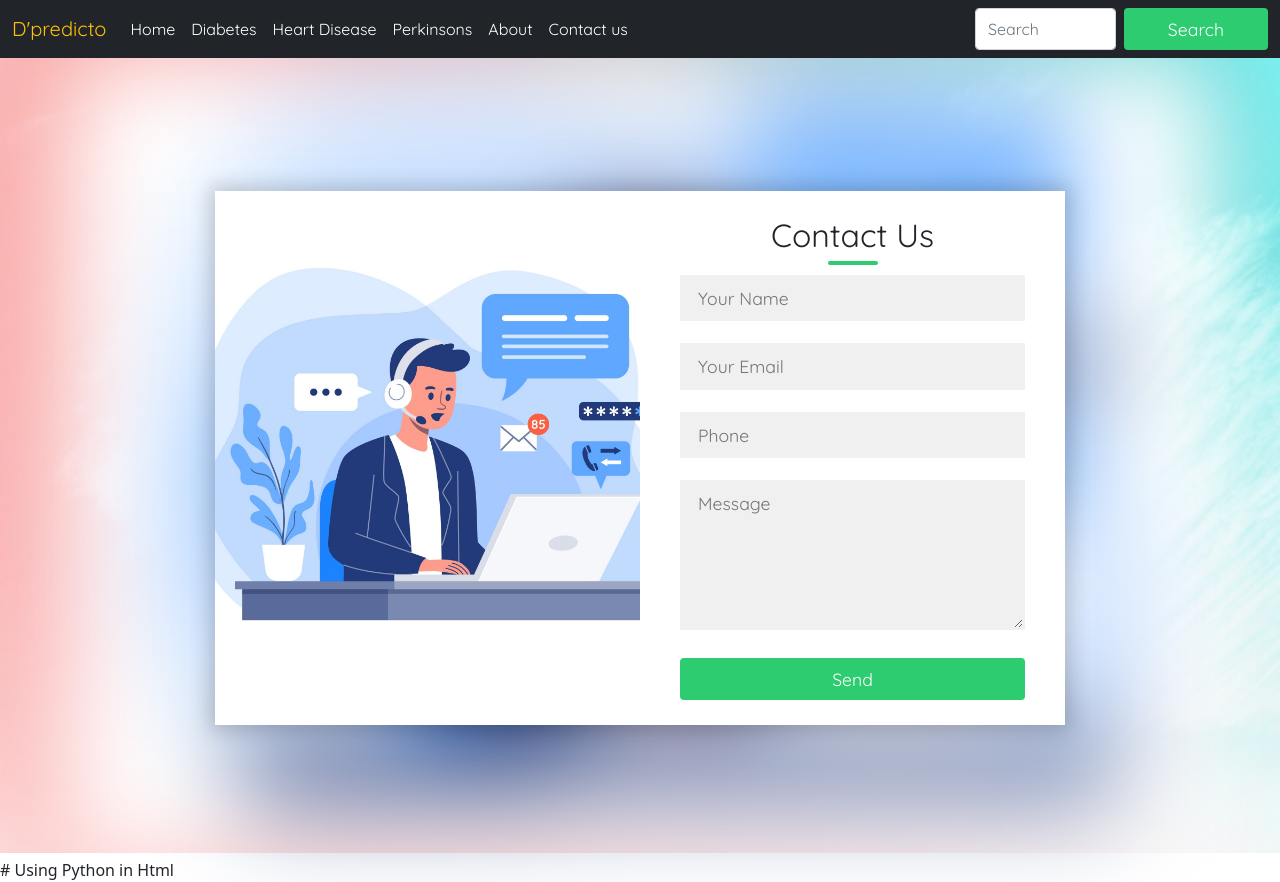
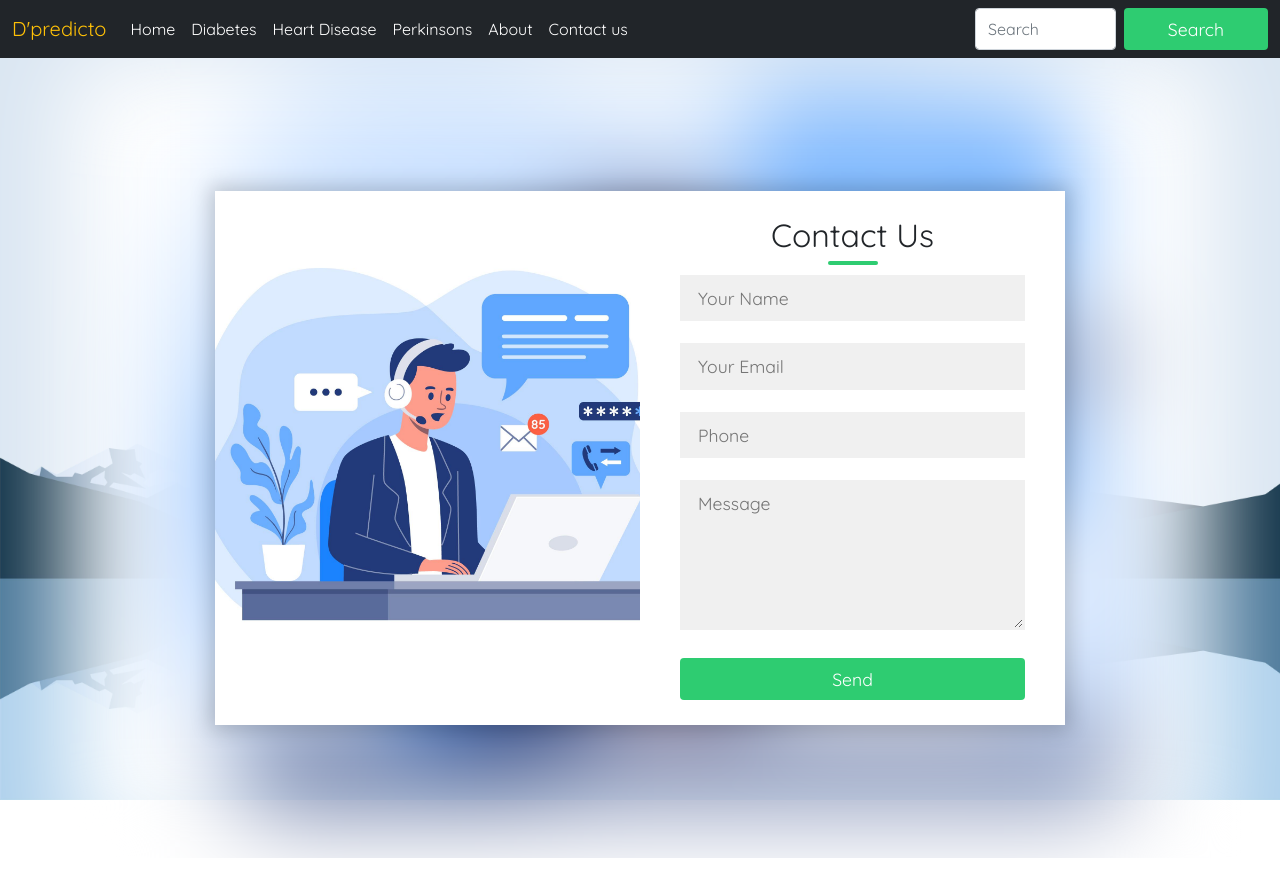
Before and after one commit to shubham-murtadak/Dpredicto-An-Disease-Prediction-System, a Flask app: page /contact in a window 1280 px wide. After the commit the page ends 858 px from the top, so only its background shows below. Run offline with Flask 3, Linux system fonts and the light colour scheme; parts of the project's set-up code (start-up, migrations or seed data) failed here and were passed over.

Commit message:
Contact Mail Functioning Properly

```diff
--- a/app.py
+++ b/app.py
@@ -34,6 +34,7 @@ def about():
 def contact():
     return render_template('contact.html')
 
+@app.route('/contact',  methods=["POST"])
 def contact_us():
 
     # No need for OTP here, for appointment booking use OTP create a button confirm booking once clicked run the otp code
@@ -68,8 +69,8 @@ def contact_us():
     email = request.form.get('email')
     query = request.form.get('Message')
 
-    GenEmail(email,name)
-    return render_template(contact.html, label = 1)
+    GenEmail(email, name)
+    return render_template("contact.html", label=1)
 
 # Creating Dpred Page
 @app.route('/diabetes')
@@ -160,9 +161,6 @@ def parkinsons():
     return render_template('parkinsons.html')
 
 
-@app.get("/chat")
-
-
 @app.route('/parkinsons', methods=['POST'])
 def parkinsons_result():
         scaler = StandardScaler()
@@ -203,19 +201,20 @@ def parkinsons_result():
         return "Please Enter Correct Values ! "
 
 # @app.get("/chat")
-
-
-def index_get():
-    return render_template("cbase.html")
-
-
-# Whats the use of this code ?
-@app.post("/predict")
-def predict():
-    text=request.get_json().get("message")
-    response=get_response(text)
-    message={"answer":response}
-    return jsonify(message)
+# @app.get("/chat")
+#
+#
+# def index_get():
+#     return render_template("cbase.html")
+#
+#
+# # Whats the use of this code ?
+# @app.post("/predict")
+# def predict():
+#     text=request.get_json().get("message")
+#     response=get_response(text)
+#     message={"answer":response}
+#     return jsonify(message)
 
 
 
--- a/templates/contact.html
+++ b/templates/contact.html
@@ -11,7 +11,7 @@
         integrity="sha384-+0n0xVW2eSR5OomGNYDnhzAbDsOXxcvSN1TPprVMTNDbiYZCxYbOOl7+AMvyTG2x" crossorigin="anonymous">
         <style>
           body {
-            background-image: url("../static/img/b1.jpg");
+            background-image: url("../static/img/contact1.jpg");
             background-size: cover;
             background-repeat: no-repeat;
             /* Additional background styles */
@@ -69,7 +69,7 @@
             <div class="left"></div>
             <div class="right">
                 <h2>Contact Us</h2>
-                <form method="POST" action="/submit">
+                <form method="POST" action="/contact">
                     <input type="text" class="field" name="name" placeholder="Your Name">
                     <input type="text" class="field" name="email" placeholder="Your Email">
                     <input type="text" class="field" name="phone" placeholder="Phone">
@@ -81,7 +81,7 @@
     </div>
 </body>
 </html>
-# Using Python in Html
+
 {% if label %}
   {% if label == 1 %}
     <h3 style="color: green">Submitted Successfully !</h3>
```
Also changed, not shown: static/img/contact1.jpg (added).
